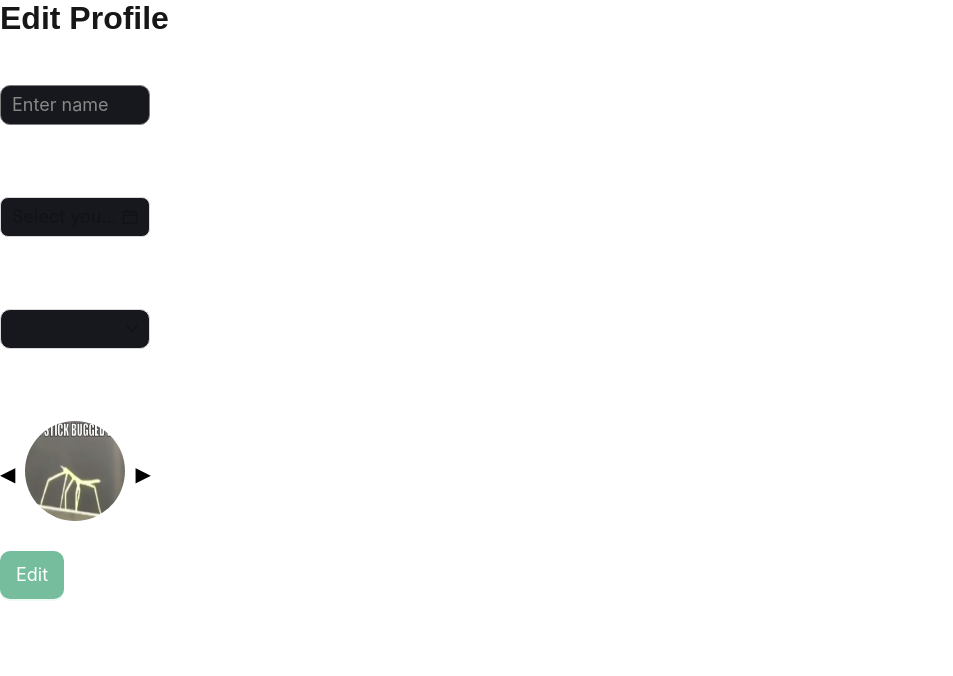
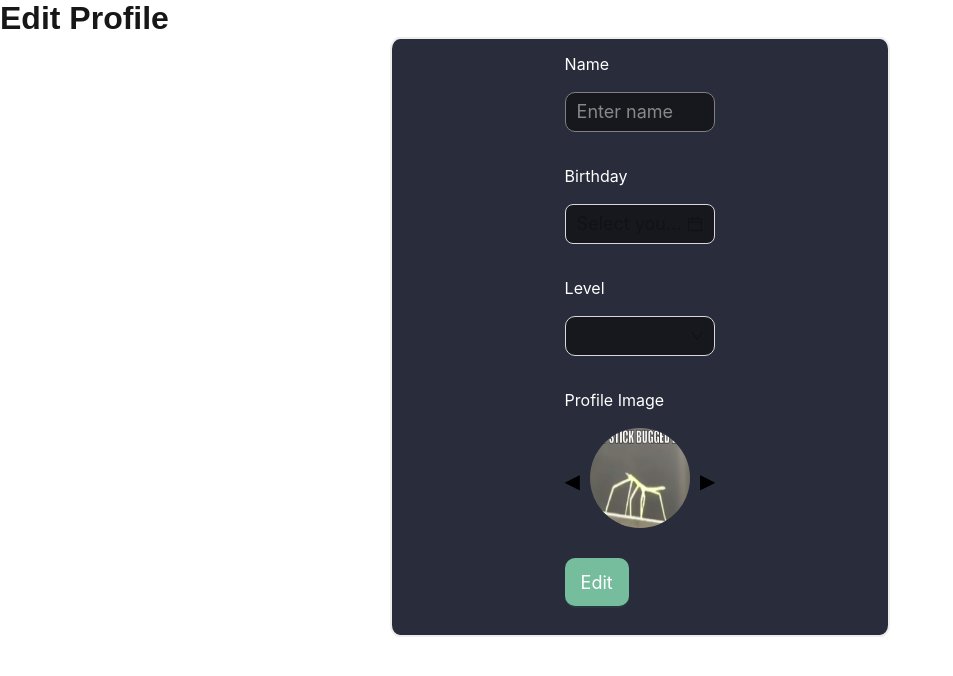
Before and after one commit to Qavrox/sopra-fs25-group-45-client, a Next.js app: page /lobby/profile/edit in a window 1280 px wide. Shown: the top 676 px of the page, without its empty margins (0-953 px from the left). Built offline with nearby package versions, Linux system fonts and the light colour scheme; what @ant-design/nextjs-registry would draw is missing.

Commit message:
fix format

```diff
--- a/app/lobby/profile/edit/page.tsx
+++ b/app/lobby/profile/edit/page.tsx
@@ -1,25 +1,21 @@
-
 'use client';
 
 import { useEffect, useState } from 'react';
-
-import { useRouter } from "next/navigation"; // use NextJS router for navigation
+import { useRouter } from "next/navigation";
 import useLocalStorage from "@/hooks/useLocalStorage";
-import { Button, Card, Form, Input, Select } from "antd";
-import { DatePicker } from 'antd';
-import dayjs, { Dayjs } from 'dayjs';
+import { Button, Form, Input, Select, DatePicker } from "antd";
+import dayjs from 'dayjs';
 import { getApiDomain } from "@/utils/domain";
 import { useApi } from '@/hooks/useApi';
-import Image from 'next/image'; // For optimized image rendering in Next.js
+import Image from 'next/image';
 import { UserProfileUpdate } from '@/types/user';
-
 
 const EditProfilePage: React.FC = () => {
   const url = getApiDomain();
   const dateFormat = 'YYYY-MM-DD';
   const router = useRouter();
   const [form] = Form.useForm();
-    const apiClient = useApi();
+  const api = useApi();
 
   const availableImages = [
     { value: 'avatar1.png', src: '/images/avatar1.png', alt: 'Avatar 1' },
@@ -28,43 +24,34 @@ const EditProfilePage: React.FC = () => {
   ];
 
   const [currentImageIndex, setCurrentImageIndex] = useState(
-    availableImages.findIndex((img) => img.value === 'avatar3.png') // Default to avatar3
+    availableImages.findIndex((img) => img.value === 'avatar3.png')
   );
 
-    const {
-        value: name,
-      } = useLocalStorage<string>("name", "");
+  const { value: name } = useLocalStorage<string>("name", "");
+  const { value: id } = useLocalStorage<string>("id", "");
+  const { value: token } = useLocalStorage<string>("token", "");
 
-    const {
-        value: id,
-    } = useLocalStorage<string>("id", "");
+  const isAdult = (date: dayjs.Dayjs) => {
+    const today = dayjs();
+    const age = today.diff(date, 'year');
+    return age >= 18;
+  };
 
-    const {
-        value: token,
-    } = useLocalStorage<string>("token", "");
-
-
-
-    const SubmitValues = async (values: UserProfileUpdate) =>{
-
+  const SubmitValues = async (values: UserProfileUpdate) => {
     if (values.birthday) {
       values.birthday = dayjs(values.birthday).format(dateFormat);
     }
-        const profileImageNumber = parseInt(availableImages[currentImageIndex].value.replace('avatar', ''),10);
+    const profileImageNumber = parseInt(availableImages[currentImageIndex].value.replace('avatar', ''), 10);
     values.profileImage = profileImageNumber;
 
-        try{
+    try {
       console.log('Submitting values:', values);
-            await apiClient.updateUserProfile(Number(id), values);
-
+      await api.updateUserProfile(Number(id), values);
       console.log('Profile updated successfully:');
     } catch (error) {
       console.error('Error updating profile:', error);
     }
-
-    }
-
-
+  };
 
   const handlePrevious = () => {
     setCurrentImageIndex((prevIndex) =>
@@ -92,13 +79,6 @@ const EditProfilePage: React.FC = () => {
     });
   };
 
-    const isAdult = (date: dayjs.Dayjs) => {
-      const today = dayjs();
-      const age = today.diff(date, 'year');
-      return age >= 18;
-    };
-
-
   return (
     <div>
       <h1>Edit Profile</h1>
@@ -111,7 +91,7 @@ const EditProfilePage: React.FC = () => {
           onFinish={SubmitValues}
           layout="vertical"
           initialValues={{
-                    profileImage: 'avatar3.png', // Set default value for profile image
+            profileImage: 'avatar3.png',
           }}
         >
           <Form.Item
@@ -122,22 +102,27 @@ const EditProfilePage: React.FC = () => {
           >
             <Input placeholder="Enter name" />
           </Form.Item>
+
           <Form.Item
             style={{ width: 150 }}
             name="birthday"
             label="Birthday"
             rules={[{ required: false, message: "Please input your birthday!" }]}
           >
-                    <DatePicker placeholder="Select your birthday" disabledDate={(current) => {
+            <DatePicker
+              placeholder="Select your birthday"
+              disabledDate={(current) => {
                 return current && (current > dayjs().endOf('day') || !isAdult(current));
-                    }}/>
+              }}
+            />
           </Form.Item>
+
           <Form.Item
             style={{ width: 150 }}
             name="level"
             label="Level"
-                      rules={[{ required: false, message: "Please input your name!" }]}>
-
+            rules={[{ required: false, message: "Please input your name!" }]}
+          >
             <Select
               optionFilterProp="label"
               options={[
@@ -147,13 +132,13 @@ const EditProfilePage: React.FC = () => {
               ]}
             />
           </Form.Item>
+
           <Form.Item
             name="profileImage"
             label="Profile Image"
             rules={[{ required: false, message: "Please select a profile image!" }]}
           >
             <div style={{ display: 'flex', alignItems: 'center', gap: '10px' }}>
-                            {/* Previous Button */}
               <button
                 type="button"
                 onClick={handlePrevious}
@@ -167,7 +152,6 @@ const EditProfilePage: React.FC = () => {
                 ◀
               </button>
 
-                            {/* Current Image */}
               <div>
                 <Image
                   src={availableImages[currentImageIndex].src}
@@ -178,7 +162,6 @@ const EditProfilePage: React.FC = () => {
                 />
               </div>
 
-                            {/* Next Button */}
               <button
                 type="button"
                 onClick={handleNext}
@@ -193,6 +176,7 @@ const EditProfilePage: React.FC = () => {
               </button>
             </div>
           </Form.Item>
+
           <Form.Item>
             <Button type="primary" htmlType="submit">
               Edit
@@ -201,9 +185,7 @@ const EditProfilePage: React.FC = () => {
         </Form>
       </div>
     </div>
-
   );
-}
-
+};
 
 export default EditProfilePage;
--- a/app/styles/globals.css
+++ b/app/styles/globals.css
@@ -60,3 +60,15 @@ a {
   min-height: 100vh;
   background-color: rgb(41, 44, 59);
 }
+
+.user-profile-image-container{
+  display: flex;
+  justify-content: center;
+  align-items: center;
+  background-color: rgb(41, 44, 59);
+  border-radius: 2%;
+  border: #ededed 2px solid;
+  width: 500px;
+  height: 600px;
+  margin: auto;
+}
```
Lines whose indentation alone changed are shown as unchanged.
